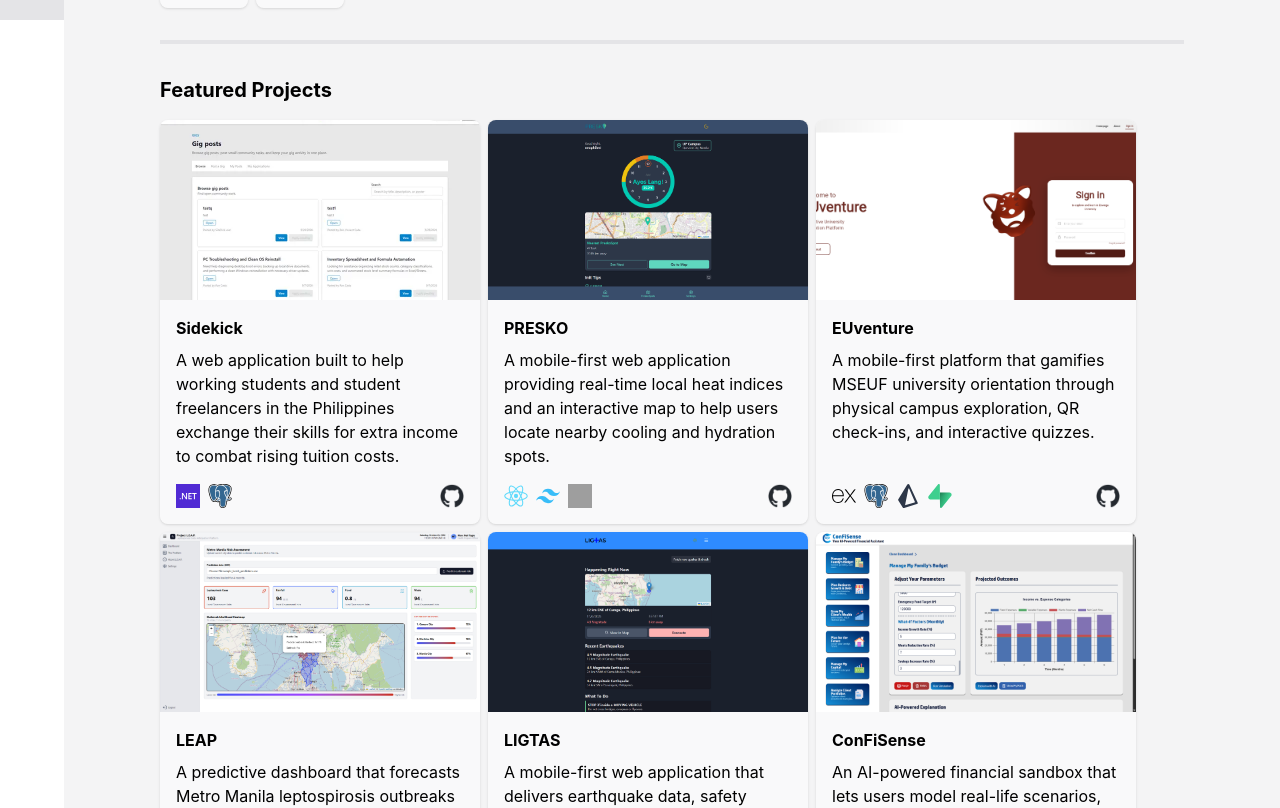
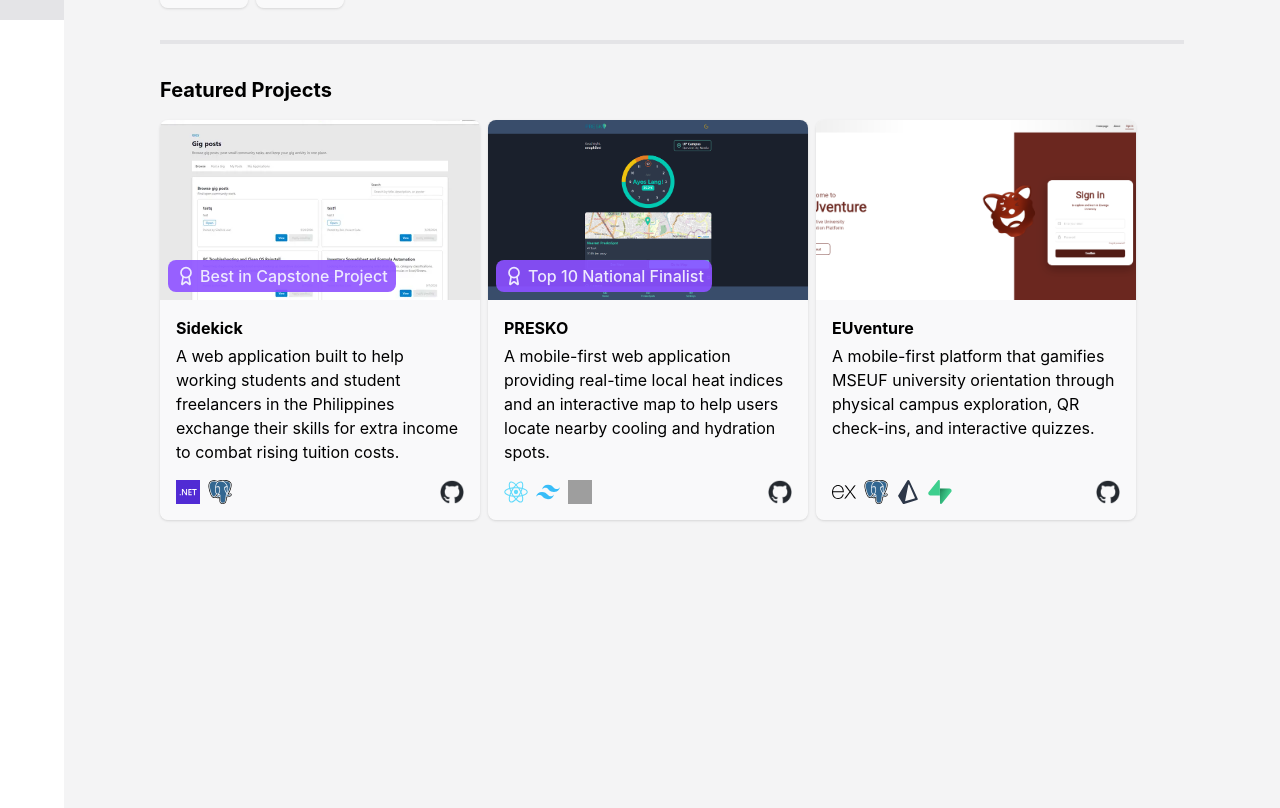
Before and after one commit to neophiles/portfolio, a React (Vite) app in the folder frontend/: page / in a window 1280 px wide. Shown: the part 780-1588 px from the top of the page. Built offline with nearby package versions, Linux system fonts and the light colour scheme; grey boxes are pictures that could not be loaded.

Commit message:
feat(components/pages): move ProjectCard and ProjectsContainer to projects/ and add featured filter

```diff
--- a/frontend/src/components/pages/home/featured-projects/FeaturedProjectCard.tsx
+++ /dev/null
@@ -1,55 +0,0 @@
-import Card from "../../../common/Card";
-import Text from "../../../common/Text";
-import ToolIcon from "../tools/ToolIcon";
-import { TOOLS } from "../../../../data/tools";
-import type { Project } from "../../../../data/projects";
-import githubIconDark from "../../../../assets/contacts/github-icon-dark.png"
-import githubIconLight from "../../../../assets/contacts/github-icon-light.png"
-
-export default function FeaturedProjectCard({
-  project
-}: {
-  project: Project
-}) {
-  const {
-    name,
-    description,
-    tools,
-    imgSrc,
-    githubHref,
-  } = project
-
-  const thumbnail = imgSrc[0] || undefined
-
-  return (
-    <Card className="group flex-1 lg:flex-none lg:w-80 flex flex-col bg-base-100/50 shadow overflow-hidden">
-      <div className="flex-none aspect-video bg-base-300 overflow-hidden">
-        {thumbnail && (
-          <img
-            src={imgSrc[0]}
-            draggable={false}
-            className="object-cover aspect-video select-none group-hover:scale-110 transition-transform duration-200"
-          />
-        )}
-      </div>
-      <div className="h-full p-4 flex flex-col justify-between gap-4">
-        <div className="flex flex-col gap-2">
-          <Text as="h3" size="sm">{name}</Text>
-          <Text size="sm">{description}</Text>
-        </div>
-        <div className="flex gap-2 -end">
-          {TOOLS.filter((tool) => tools.includes(tool.name)).map((tool, index) => (
-            <ToolIcon key={index} imgSrc={tool.imgSrc} />
-          ))}
-          <div className="flex-1" />
-          <a
-            href={githubHref}
-            target="_blank"
-          >
-            <ToolIcon imgSrc={[githubIconDark, githubIconLight]} />
-          </a>
-        </div>
-      </div>
-    </Card>
-  )
-}
--- a/frontend/src/components/pages/home/featured-projects/FeaturedProjectsContainer.tsx
+++ /dev/null
@@ -1,12 +0,0 @@
-import { PROJECTS } from "../../../../data/projects";
-import FeaturedProjectCard from "./FeaturedProjectCard";
-
-export default function FeaturedProjectsContainer() {
-  return (
-    <div className="grid md:grid-cols-2 lg:flex lg:flex-row md:flex-wrap gap-2">
-      {PROJECTS.map((project, index) => (
-        <FeaturedProjectCard key={index} project={project} />
-      ))}
-    </div>
-  )
-}
--- a/frontend/src/components/pages/home/featured-projects/FeaturedProjectsSection.tsx
+++ b/frontend/src/components/pages/home/featured-projects/FeaturedProjectsSection.tsx
@@ -1,5 +1,5 @@
 import Text from "../../../common/Text";
-import FeaturedProjectsContainer from "./FeaturedProjectsContainer";
+import ProjectsContainer from "../../projects/ProjectsContainer";
 
 export default function FeaturedProjectsSection() {
   return (
@@ -8,7 +8,7 @@ export default function FeaturedProjectsSection() {
         <Text as="h2" size="lg">
           Featured Projects
         </Text>
-        <FeaturedProjectsContainer />
+        <ProjectsContainer featured={true} />
       </div>
     </section>
   )
--- /dev/null
+++ b/frontend/src/components/pages/projects/ProjectCard.tsx
@@ -0,0 +1,96 @@
+import Card from "../../common/Card";
+import Text from "../../common/Text";
+import ToolIcon from "../home/tools/ToolIcon";
+import { TOOLS } from "../../../data/tools";
+import type { Project } from "../../../data/projects";
+import githubIconDark from "../../../assets/contacts/github-icon-dark.png"
+import githubIconLight from "../../../assets/contacts/github-icon-light.png"
+import Tag from "../../common/Tag";
+import Divider from "../../layout/Divider";
+import Icon from "../../common/Icon";
+import { Award } from "lucide-react";
+
+export default function FeaturedProjectCard({
+  project,
+  featured = false,
+}: {
+  project: Project,
+  featured?: boolean
+}) {
+  const {
+    name,
+    description,
+    context,
+    recognition,
+    role,
+    tools,
+    imgSrc,
+    githubHref,
+  } = project
+
+  const thumbnail = imgSrc[0] || undefined
+
+  return (
+    <Card className="group flex-1 lg:flex-none lg:w-80 flex flex-col bg-base-100/50 text-base-content shadow overflow-hidden">
+      <div className="relative flex-none aspect-video bg-base-300 overflow-hidden">
+        {thumbnail && (
+          <img
+            src={imgSrc[0]}
+            draggable={false}
+            className="object-cover aspect-video select-none group-hover:scale-110 transition-transform duration-200"
+          />
+        )}
+        {recognition && (
+          <Tag className="absolute bottom-2 left-2 flex items-center gap-1 bg-secondary/90 text-secondary-content">
+            <Icon icon={Award} className="size-5" />
+            <Text size="sm" className="text-secondary-content font-medium">
+              {recognition}
+            </Text>
+          </Tag>
+        )}
+      </div>
+      <div className="h-full p-4 flex flex-col justify-between gap-4">
+        <div className="flex flex-col gap-4">
+          <div className="flex flex-col gap-1">
+            <Text as="h3" size="sm">{name}</Text>
+            <Text size="sm">{description}</Text>
+          </div>
+          {!featured && (
+            <>
+              <Divider />
+              <div className="flex flex-col">
+                <Text size="sm" className="font-medium">
+                  Built for:
+                </Text>
+                <Text size="sm" className="">
+                  {context}
+                </Text>
+              </div>
+              <div className="flex flex-col">
+                <Text size="sm" className="font-medium">
+                  My role:
+                </Text>
+                <Text size="sm" className="">
+                  {role}
+                </Text>
+              </div>
+
+            </>
+          )}
+        </div>
+        <div className="flex gap-2 justify-self-end">
+          {TOOLS.filter((tool) => tools.includes(tool.name)).map((tool, index) => (
+            <ToolIcon key={index} imgSrc={tool.imgSrc} />
+          ))}
+          <div className="flex-1" />
+          <a
+            href={githubHref}
+            target="_blank"
+          >
+            <ToolIcon imgSrc={[githubIconDark, githubIconLight]} />
+          </a>
+        </div>
+      </div>
+    </Card>
+  )
+}
--- /dev/null
+++ b/frontend/src/components/pages/projects/ProjectsContainer.tsx
@@ -0,0 +1,20 @@
+import { PROJECTS } from "../../../data/projects";
+import ProjectCard from "./ProjectCard";
+
+export default function ProjectsContainer({
+  featured = false,
+}: {
+  featured?: boolean
+}) {
+  const projectsDisplayed = featured
+    ? PROJECTS.filter((project) => project.featured)
+    : PROJECTS
+
+  return (
+    <div className="grid md:grid-cols-2 lg:flex lg:flex-row md:flex-wrap gap-2">
+      {projectsDisplayed.map((project, index) => (
+        <ProjectCard key={index} project={project} featured={featured} />
+      ))}
+    </div>
+  )
+}
```
